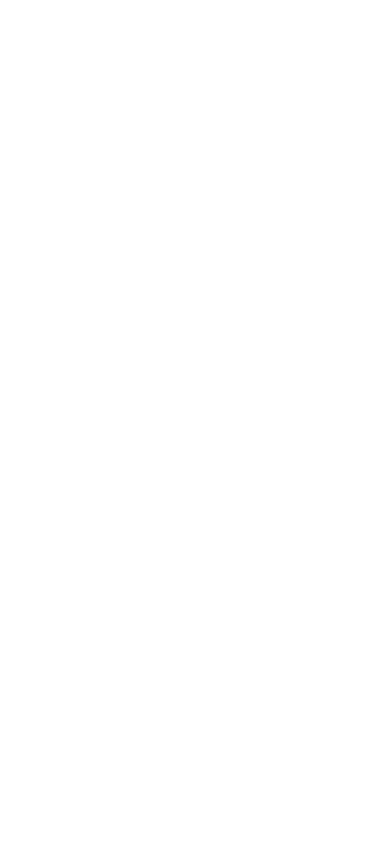
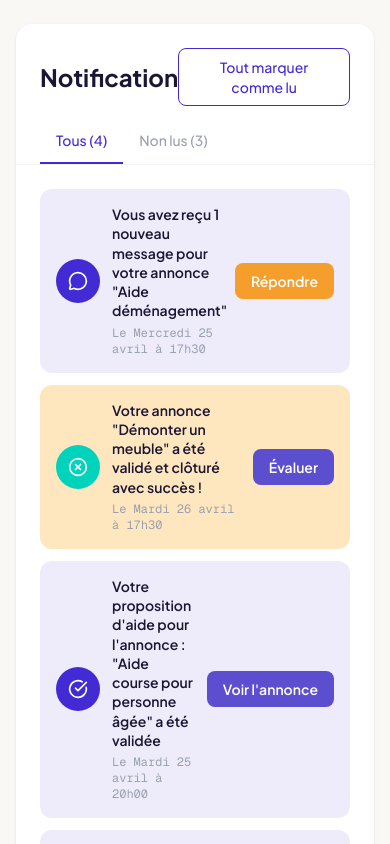
Before and after one commit to roxane-sarpi/U-Need, a React (Vite) app in the folder frontend/: page /notifications in a window 390 px wide. Before the commit this address had no page. Shown: the top 844 px of the page. Built offline with nearby package versions, Linux system fonts and the light colour scheme.

Commit message:
Notifs Page with responsive

```diff
--- a/frontend/src/App.jsx
+++ b/frontend/src/App.jsx
@@ -3,6 +3,7 @@
 import Profile from './pages/Profile/Profile';
 import EditProfile from './pages/Profile/EditProfile';
 import Login from './pages/Auth/Login';
+import Notifications from './pages/Notifications';
 
 
 function App() {
@@ -12,6 +13,7 @@
         <Route path="/profile" element={<Profile />} />
         <Route path="/profile/edit" element={<EditProfile />} />
         <Route path="/login" element={<Login />} />
+        <Route path="/notifications" element={<Notifications />} />
       </Routes>
     </BrowserRouter>
   );
--- a/frontend/src/pages/Notifications.jsx
+++ b/frontend/src/pages/Notifications.jsx
@@ -0,0 +1,132 @@
+import { useState } from 'react'
+import { MessageCircle, XCircle, CheckCircle, Star } from 'lucide-react'
+
+const INITIAL_NOTIFICATIONS = [
+  {
+    id: 1,
+    icon: MessageCircle,
+    orangeRow: false,
+    orangeBtn: true,
+    text: 'Vous avez reçu 1 nouveau message pour votre annonce "Aide déménagement"',
+    date: 'Le Mercredi 25 avril à 17h30',
+    btnLabel: 'Répondre',
+    read: false,
+  },
+  {
+    id: 2,
+    icon: XCircle,
+    orangeRow: true,
+    orangeBtn: false,
+    text: 'Votre annonce "Démonter un meuble" a été validé et clôturé avec succès !',
+    date: 'Le Mardi 26 avril à 17h30',
+    btnLabel: 'Évaluer',
+    read: false,
+  },
+  {
+    id: 3,
+    icon: CheckCircle,
+    orangeRow: false,
+    orangeBtn: false,
+    text: 'Votre proposition d\'aide pour l\'annonce : "Aide course pour personne âgée" a été validée',
+    date: 'Le Mardi 25 avril à 20h00',
+    btnLabel: "Voir l'annonce",
+    read: false,
+  },
+  {
+    id: 4,
+    icon: Star,
+    orangeRow: false,
+    orangeBtn: false,
+    text: 'Vous avez reçu vos points ! Votre compte a été crédité',
+    date: 'Le Mardi 24 avril à 17h09',
+    btnLabel: 'Voir le profil',
+    read: true,
+  },
+]
+
+function NotifRow({ notif }) {
+  const { icon: Icon, orangeRow, orangeBtn, text, date, btnLabel } = notif
+
+  return (
+    <div className={`flex items-center gap-3 rounded-xl p-4 ${orangeRow ? 'bg-accent-light' : 'bg-primary-soft'}`}>
+
+      <div className={`w-11 h-11 rounded-full shrink-0 flex items-center justify-center ${orangeRow ? 'bg-accent' : 'bg-primary'}`}>
+        <Icon size={20} color="white" strokeWidth={2} />
+      </div>
+
+      <div className="flex-1 min-w-0">
+        <p className="text-sm font-semibold leading-snug text-ink">{text}</p>
+        <p className="font-mono text-xs text-gray-400 mt-1">{date}</p>
+      </div>
+
+      <button
+        className="font-sans shrink-0 rounded-lg px-4 py-2 text-sm font-semibold whitespace-nowrap hover:opacity-90 transition-opacity cursor-pointer"
+        style={{ color: 'white', backgroundColor: orangeBtn ? '#F59E2C' : '#5B4FCF' }}
+      >
+        {btnLabel}
+      </button>
+    </div>
+  )
+}
+
+function Notifications() {
+  const [notifs, setNotifs] = useState(INITIAL_NOTIFICATIONS)
+  const [activeTab, setActiveTab] = useState('all')
+
+  const unreadCount = notifs.filter(n => !n.read).length
+  const displayed   = activeTab === 'unread' ? notifs.filter(n => !n.read) : notifs
+
+  const tabs = [
+    { key: 'all',    label: `Tous (${notifs.length})` },
+    { key: 'unread', label: `Non lus (${unreadCount})` },
+  ]
+
+  return (
+    <div className="min-h-screen bg-canvas">
+      <div className="max-w-4xl mx-auto px-4 sm:px-6 py-6 sm:py-10">
+        <div className="bg-white rounded-2xl shadow-sm overflow-hidden">
+
+          {/* Header */}
+          <div className="flex items-center justify-between px-6 pt-6 pb-3">
+            <h1 className="text-2xl font-bold text-ink">Notification</h1>
+            <button
+              onClick={() => setNotifs(notifs.map(n => ({ ...n, read: true })))}
+              className="font-sans rounded-lg border border-primary text-primary px-4 py-2 text-sm font-medium hover:bg-primary-soft transition-colors cursor-pointer"
+            >
+              Tout marquer comme lu
+            </button>
+          </div>
+
+          {/* Onglets */}
+          <div className="flex border-b border-gray-100 px-6">
+            {tabs.map(({ key, label }) => (
+              <button
+                key={key}
+                onClick={() => setActiveTab(key)}
+                className={`font-sans px-4 py-3 text-sm font-medium whitespace-nowrap border-b-2 transition-colors cursor-pointer ${
+                  activeTab === key
+                    ? 'border-primary text-primary'
+                    : 'border-transparent text-gray-400'
+                }`}
+              >
+                {label}
+              </button>
+            ))}
+          </div>
+
+          {/* Liste */}
+          <div className="p-6 flex flex-col gap-3">
+            {displayed.length === 0 ? (
+              <p className="text-center text-gray-400 py-10 text-sm">Aucune notification</p>
+            ) : (
+              displayed.map(notif => <NotifRow key={notif.id} notif={notif} />)
+            )}
+          </div>
+
+        </div>
+      </div>
+    </div>
+  )
+}
+
+export default Notifications
```
